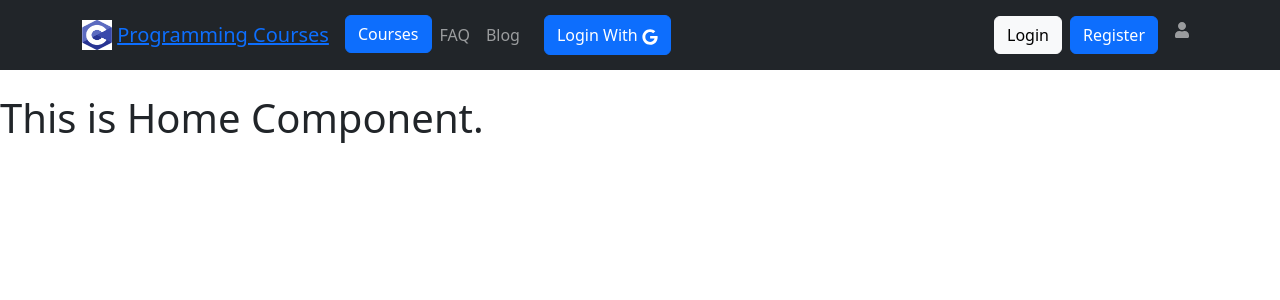
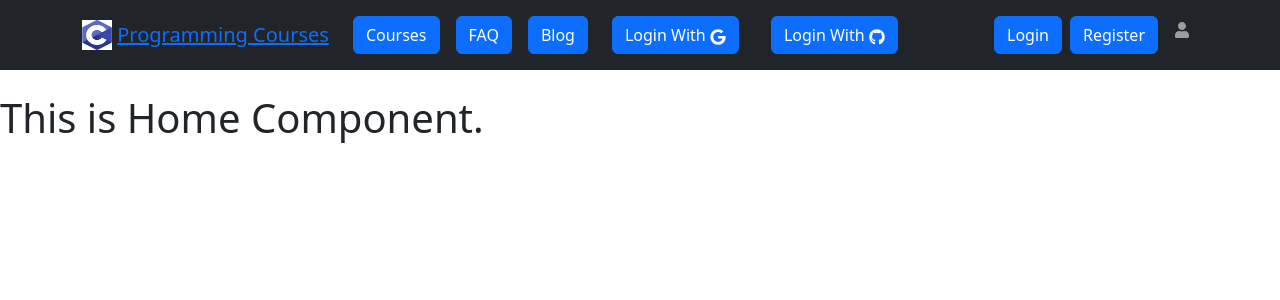
Before and after one commit to sadab275/Learning-Platform-client-side, a React (Create React App) app: page / in a window 1280 px wide. Shown: the top 300 px of the page. Built offline with nearby package versions, Linux system fonts and the light colour scheme; no server answers.

Commit message:
github logo added

```diff
--- a/src/Pages/Shared/Header/Header.js
+++ b/src/Pages/Shared/Header/Header.js
@@ -10,7 +10,7 @@ import { Link } from 'react-router-dom';
 import logo from '../../../assets/brands/logo.png'
 import { AuthContext } from '../../../contexts/AuthProvider/AuthProvider';
 import Login from '../../Login/Login/Login';
-import { FaGoogle, FaUser } from 'react-icons/fa';
+import { FaGithub, FaGoogle, FaUser } from 'react-icons/fa';
 
 
 const Header = () => {
@@ -43,13 +43,16 @@ const Header = () => {
                 />{' '} <Link to='/'>Programming Courses</Link> </Navbar.Brand>
                 <Navbar.Toggle aria-controls="responsive-navbar-nav" />
                 <Navbar.Collapse id="responsive-navbar-nav">
-                    <Nav className="me-auto">
-                        <Link to={`/category/:id`}><Button>Courses</Button></Link>
-                        <Nav.Link href="#pricing">FAQ</Nav.Link>
-                        <Nav.Link href="#pricing">Blog</Nav.Link>
+                    <Nav className="me-auto ">
+                        <Link className='mx-2' to={`/category/:id`}><Button>Courses</Button></Link>
+                        <Link className='mx-2' href="#pricing"><Button>FAQ</Button> </Link>
+                        <Link className='mx-2' href="#pricing"><Button>Blog</Button></Link>
                         {/* <Link to='/login'>Login</Link> */}
                         <Button onClick={handleGoogleSignIn} className='mx-3' variant="primary" type="submit">
                             Login With <FaGoogle></FaGoogle>
+                        </Button>
+                        <Button className='mx-3' variant="primary" type="submit">
+                            Login With <FaGithub></FaGithub>
                         </Button>
                         {/* <NavDropdown title="Dropdown" id="collasible-nav-dropdown">
                             <NavDropdown.Item href="#action/3.1">Action</NavDropdown.Item>
@@ -73,7 +76,7 @@ const Header = () => {
                                     </>
                                     :
                                     <>
-                                        <Button className='mx-2' variant='light' to='/login'>Login</Button>
+                                        <Button className='mx-2' to='/login'>Login</Button>
                                         <Button to='/register'>Register</Button>
                                     </>
                             }
```
